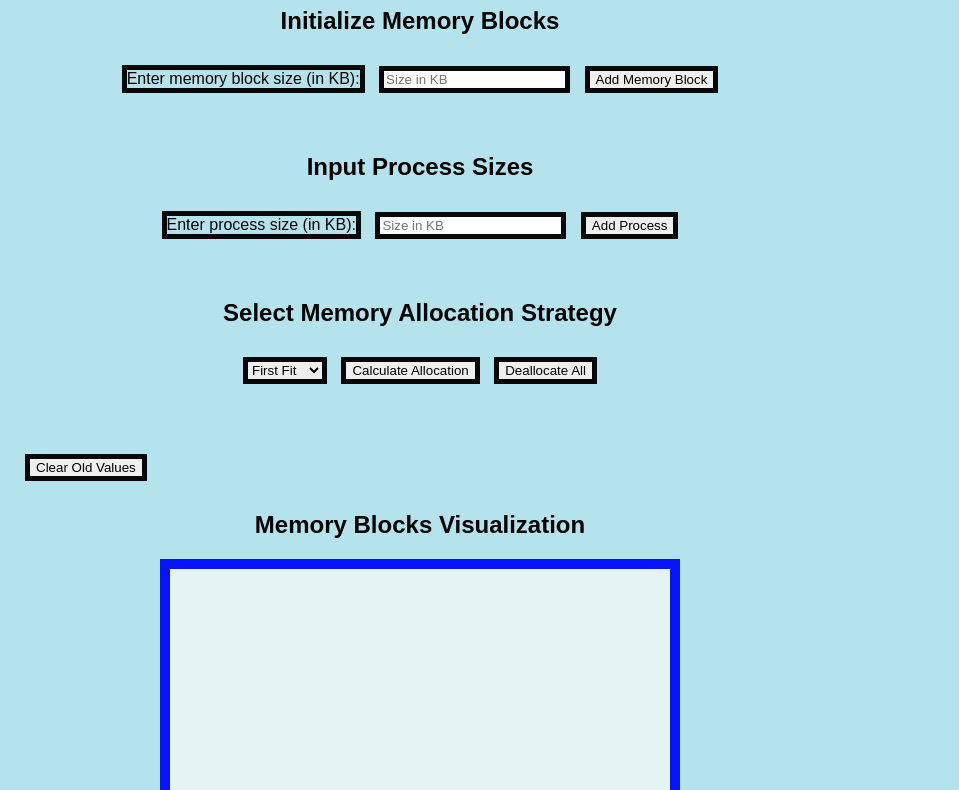
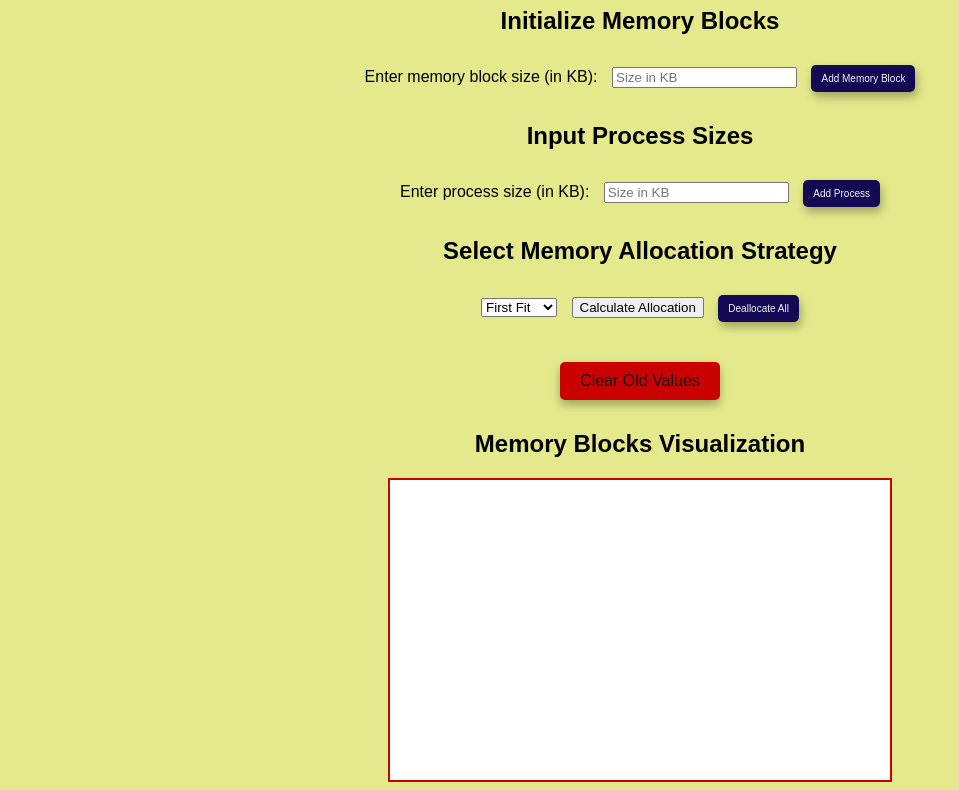
Before and after one commit to Anishaforyou/OS-Project, a plain HTML site: page index.html in a window 1280 px wide. Shown: the part 93-883 px from the top of the page, without its empty margins (0-959 px from the left). Drawn offline with Linux system fonts and the light colour scheme.

Commit message:
Update style.css

```diff
--- a/style.css
+++ b/style.css
@@ -1,13 +1,13 @@
 body {
-    font-family: Arial, Helvetica, sans-serif, Impact, Haettenschweiler, 'Arial Narrow Bold', sans-serif;
-    background-color: #b5e3ed;
+    font-family: Arial, sans-serif;
+    background-color: #E4EA8C;
     margin: 0;
     padding: 0;
 }
 
 .container {
     max-width: 800px;
-    margin: 2 auto;
+    margin: 0 auto;
     padding: 20px;
 }
 
@@ -15,22 +15,84 @@ h1, h2 {
     text-align: center;
 }
 
-.memory-section, .input-section, .strategy-section {
-    margin-bottom: 50px;
+.memory-section, .input-section, .strategy-section, .clear-section {
+    margin-bottom: 20px;
     text-align: center;
 }
 
 label, select, input, button {
-    border: 5px solid #080808;
     display: inline-block;
     margin: 10px 5px;
 }
 
 #memoryCanvas {
-    border: 10px solid #0713f9;
-    background-color: #e4f3f3;
+    border: 2px solid #CB0000;
+    background-color: #fff;
     margin-top: 20px;
     display: block;
     margin-left: auto;
     margin-right: auto;
 }
+
+.calcalculate-btn {
+    background-color: #140953;
+    color: rgb(242, 238, 243);
+    border: none;
+    padding: 8px 10px;
+    font-size: 10px;
+    border-radius: 5px;
+    box-shadow: 2px 5px 10px rgba(0, 0, 0, 0.3);
+    cursor: pointer;
+}
+
+.deallocate-btn {
+    background-color: #140953;
+    color: rgb(242, 238, 243);
+    border: none;
+    padding: 8px 10px;
+    font-size: 10px;
+    border-radius: 5px;
+    box-shadow: 2px 5px 10px rgba(0, 0, 0, 0.3);
+    cursor: pointer;
+}
+
+.memoryBlock-btn {
+    background-color:#140953;
+    color: rgb(242, 238, 243);
+    border: none;
+    padding: 8px 10px;
+    font-size: 10px;
+    border-radius: 5px;
+    box-shadow: 2px 5px 10px rgba(0, 0, 0, 0.3);
+    cursor: pointer;
+}
+
+.Process-btn {
+    background-color: #140953;
+    color: rgb(242, 238, 243);
+    border: none;
+    padding: 8px 10px;
+    font-size: 10px;
+    border-radius: 5px;
+    box-shadow: 2px 5px 10px rgba(0, 0, 0, 0.3);
+    cursor: pointer;
+}
+
+.clear-btn {
+    background-color: #CB0000; /* Deep Blue */
+    color: rgb(20, 19, 20);
+    border: none;
+    padding: 10px 20px;
+    font-size: 16px;
+    border-radius: 5px;
+    box-shadow: 0px 5px 10px rgba(0, 0, 0, 0.3);
+    cursor: pointer;
+}
+
+.clear-btn:hover {
+    background-color: #fcf6f5;
+}
+
+.clear-btn:active {
+    transform: translateY(2px);
+}
```
